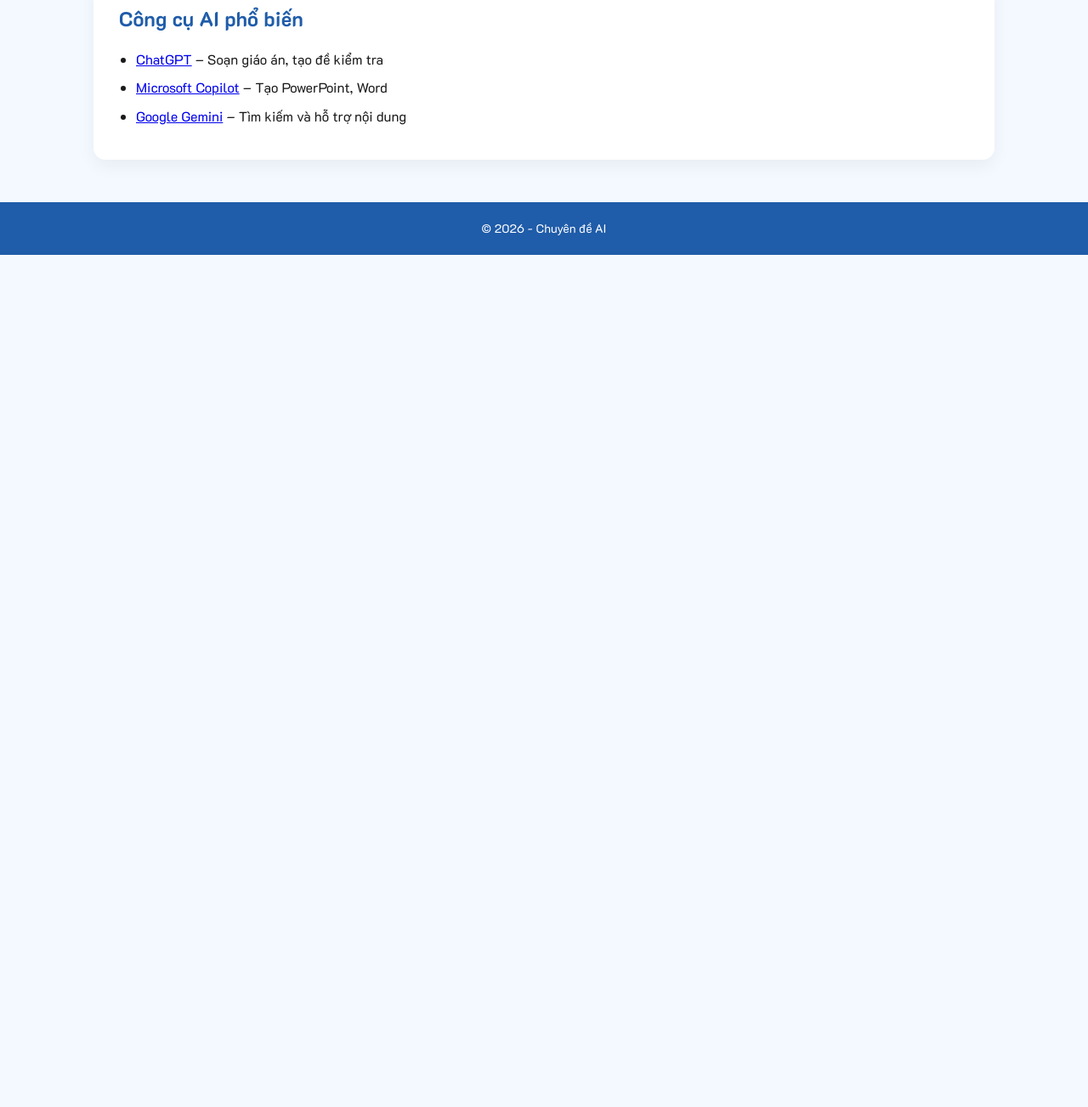
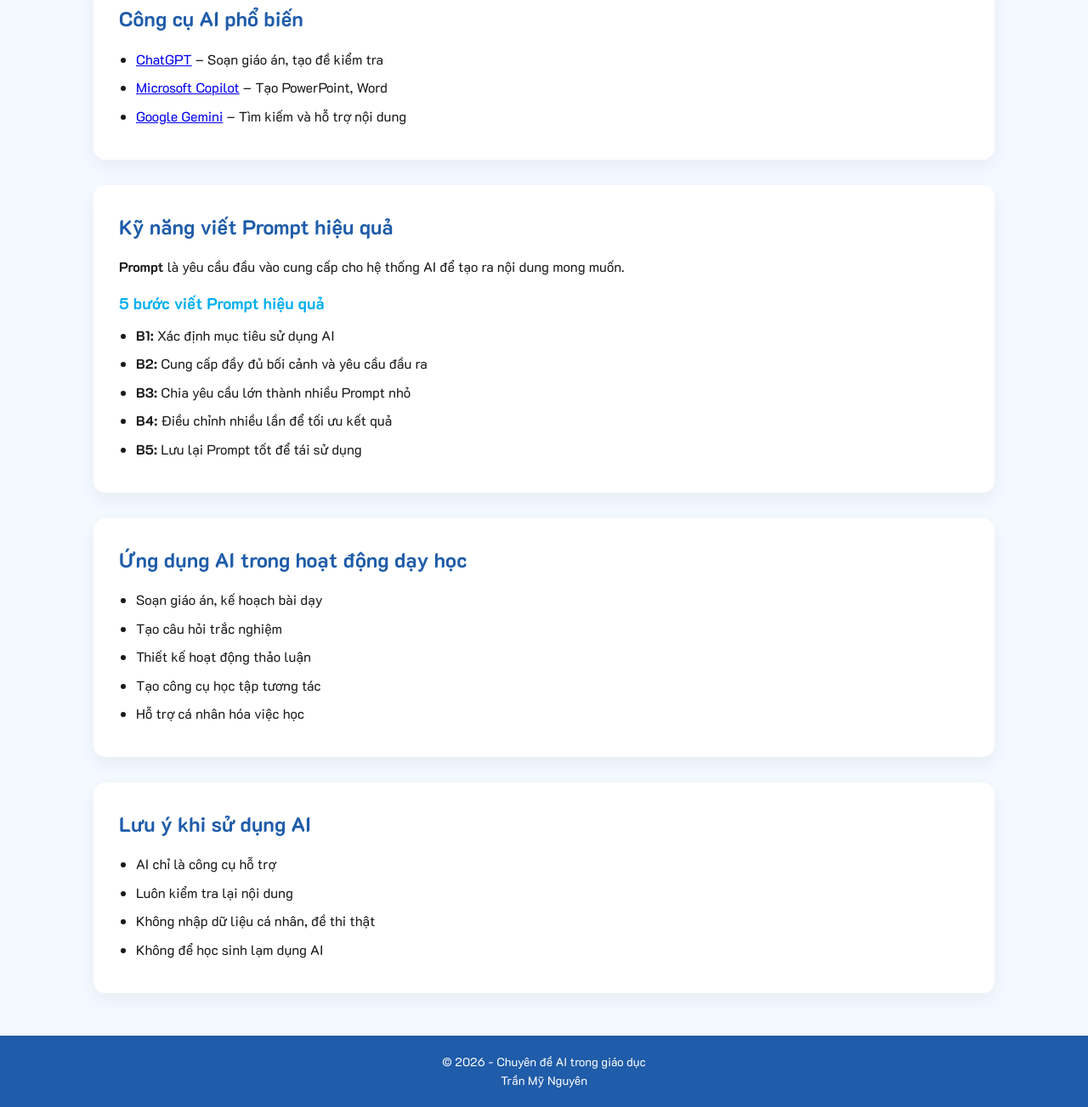
Before and after one commit to Nguyentran1508/ChuyendeAi, a plain HTML site: page tong-quan.html in a window 1280 px wide. Shown: the part 1121-2424 px from the top of the page at 85% size. Before the commit the page ends 1421 px from the top, so only its background shows below. Drawn offline with Linux system fonts and the light colour scheme.

Commit message:
Update tong-quan.html

```diff
--- a/tong-quan.html
+++ b/tong-quan.html
@@ -13,16 +13,15 @@
 <body>
 
 <header>
-    <h1>PHẦN 1: TỔNG QUAN VỀ AI TRONG GIÁO DỤC</h1>
+    <h1>TỔNG QUAN VỀ AI TRONG GIÁO DỤC</h1>
 </header>
 
 <nav>
     <a href="index.html">Trang chủ</a>
     <a href="gioi-thieu.html">Giới thiệu</a>
     <a href="tong-quan.html">Tổng quan AI</a>
-    <a href="huong-dan.html">Hướng dẫn sử dụng</a>
-    <a href="thuc-hanh.html">Thực hành</a>
-    <a href="powerpoint.html">Soạn PowerPoint</a>
+    <a href="thuc-hanh.html">Công cụ ChatGBT</a>
+    <a href="powerpoint.html">Một số công cụ khác</a>
 </nav>
 
 <div class="container">
@@ -70,11 +69,45 @@
             <li><a href="https://gemini.google.com/app">Google Gemini</a> – Tìm kiếm và hỗ trợ nội dung</li>
         </ul>
     </div>
+    <div class="section">
+        <h2>Kỹ năng viết Prompt hiệu quả</h2>
+        <p><strong>Prompt</strong> là yêu cầu đầu vào cung cấp cho hệ thống AI để tạo ra nội dung mong muốn.</p>
 
+        <h3>5 bước viết Prompt hiệu quả</h3>
+        <ul>
+            <li><strong>B1:</strong> Xác định mục tiêu sử dụng AI</li>
+            <li><strong>B2:</strong> Cung cấp đầy đủ bối cảnh và yêu cầu đầu ra</li>
+            <li><strong>B3:</strong> Chia yêu cầu lớn thành nhiều Prompt nhỏ</li>
+            <li><strong>B4:</strong> Điều chỉnh nhiều lần để tối ưu kết quả</li>
+            <li><strong>B5:</strong> Lưu lại Prompt tốt để tái sử dụng</li>
+        </ul>
+    </div>
+
+    <div class="section">
+        <h2>Ứng dụng AI trong hoạt động dạy học</h2>
+        <ul>
+            <li>Soạn giáo án, kế hoạch bài dạy</li>
+            <li>Tạo câu hỏi trắc nghiệm</li>
+            <li>Thiết kế hoạt động thảo luận</li>
+            <li>Tạo công cụ học tập tương tác</li>
+            <li>Hỗ trợ cá nhân hóa việc học</li>
+        </ul>
+    </div>
+
+    <div class="section">
+        <h2>Lưu ý khi sử dụng AI</h2>
+        <ul>
+            <li>AI chỉ là công cụ hỗ trợ</li>
+            <li>Luôn kiểm tra lại nội dung</li>
+            <li>Không nhập dữ liệu cá nhân, đề thi thật</li>
+            <li>Không để học sinh lạm dụng AI</li>
+        </ul>
+    </div>
 </div>
 
 <footer>
-    © 2026 - Chuyên đề AI
+    © 2026 - Chuyên đề AI trong giáo dục <br>
+    Trần Mỹ Nguyên
 </footer>
 
 </body>
```
